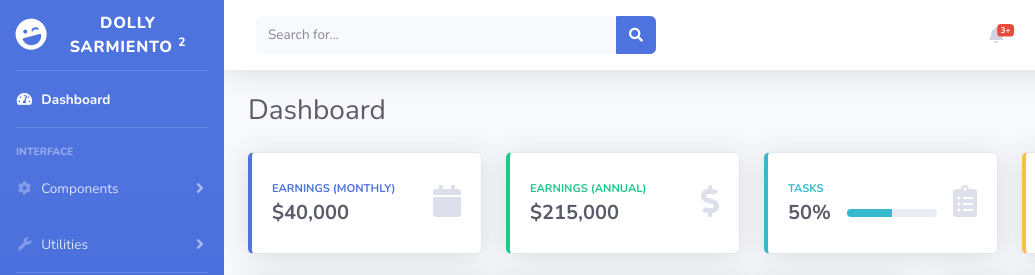
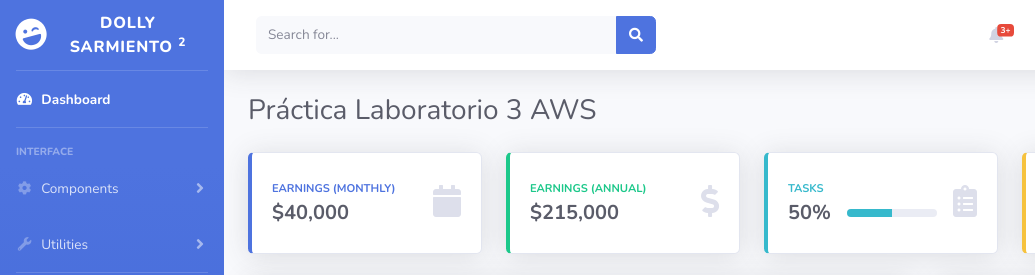
Before and after one commit to DollySarmiento2024/Laboratorio_3_AWS, a website with bundled scripts: page index.html in a window 1280 px wide. Shown: the top 275 px of the page, 0-1035 px from the left. Built offline with nearby package versions, Linux system fonts and the light colour scheme.

Commit message:
cambios locales

```diff
--- a/index.html
+++ b/index.html
@@ -367,7 +367,7 @@
 
                     <!-- Page Heading -->
                     <div class="d-sm-flex align-items-center justify-content-between mb-4">
-                        <h1 class="h3 mb-0 text-gray-800">Dashboard</h1>
+                        <h1 class="h3 mb-0 text-gray-800">Práctica Laboratorio 3 AWS</h1>
                         <a href="#" class="d-none d-sm-inline-block btn btn-sm btn-primary shadow-sm"><i
                                 class="fas fa-download fa-sm text-white-50"></i> Generate Report</a>
                     </div>
```
